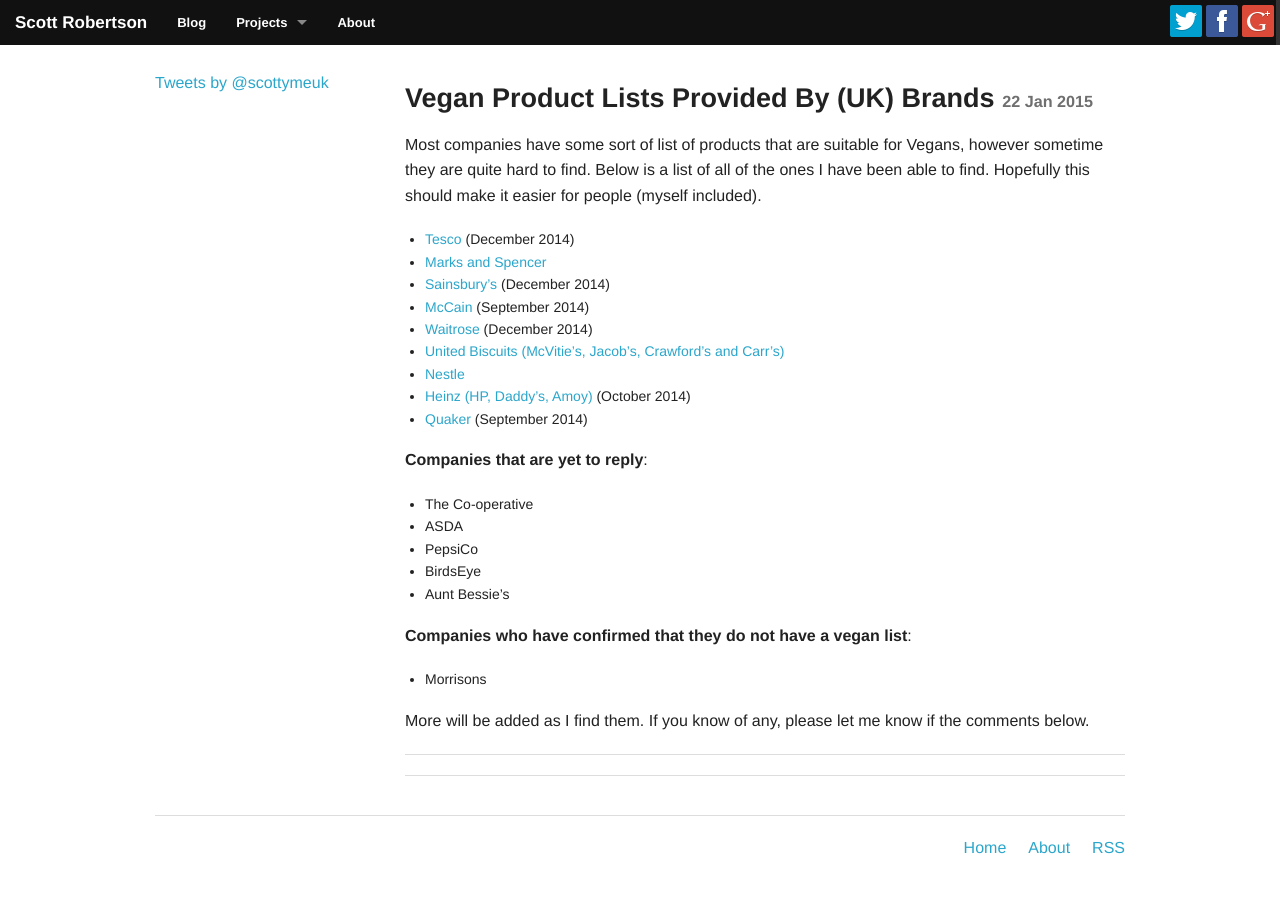
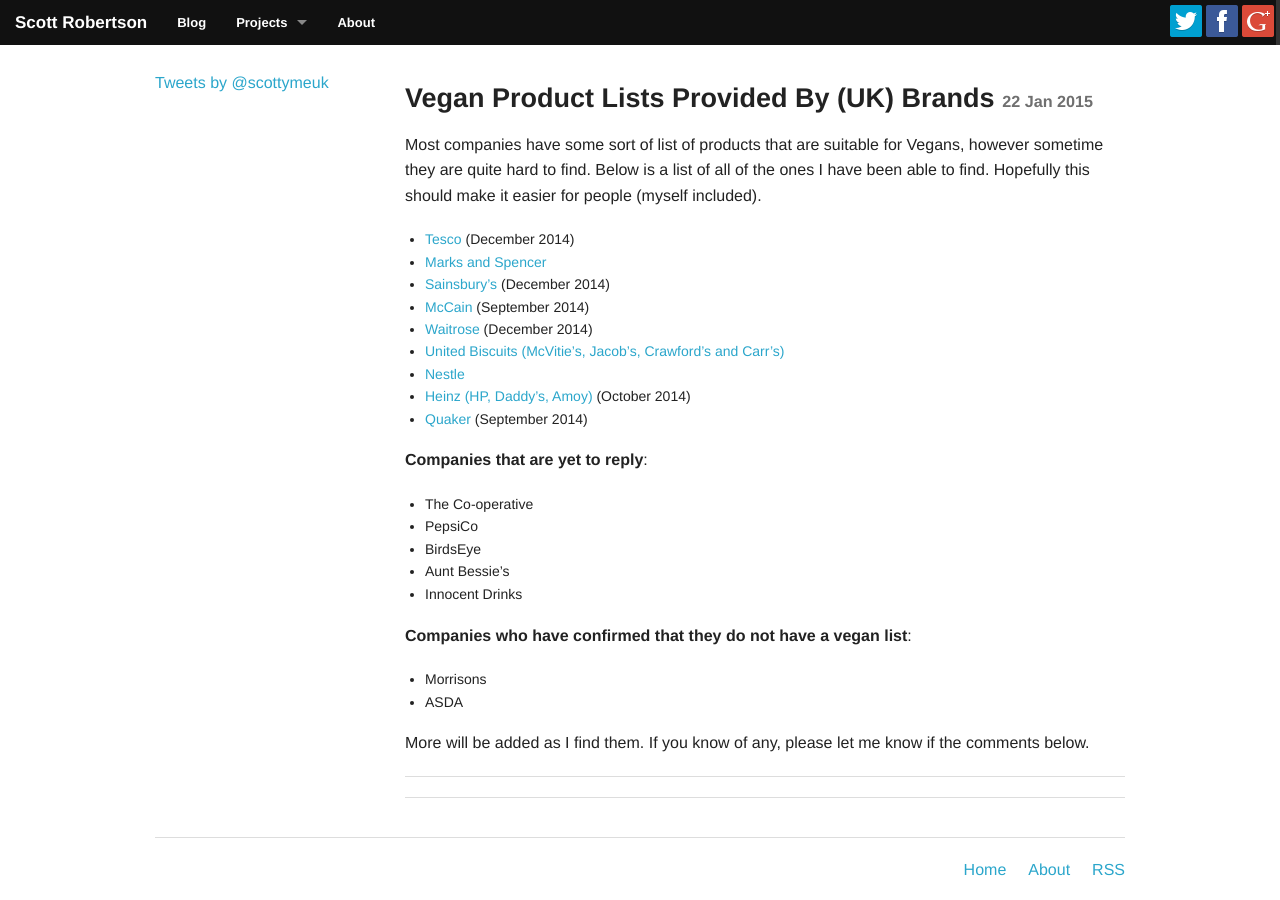
Before and after one commit to scottrobertson/scottrobertson.me, a Jekyll site: the page built from _posts/2015-01-22-uk-brands-vegan-lists.markdown, in a window 1280 px wide. Built offline with Jekyll 4.4.1, drawn with Linux system fonts in a browser that asks for light colours; nearby versions of some CDN libraries; Markdown is read by kramdown in place of the engine named in the settings; comment, search, counter and statistics services are not loaded.

Commit message:
Update 2015-01-22-uk-brands-vegan-lists.markdown

```diff
--- a/_posts/2015-01-22-uk-brands-vegan-lists.markdown
+++ b/_posts/2015-01-22-uk-brands-vegan-lists.markdown
@@ -20,13 +20,14 @@
 **Companies that are yet to reply**:
 
 - The Co-operative
-- ASDA
 - PepsiCo
 - BirdsEye
 - Aunt Bessie's
+- Innocent Drinks
 
 **Companies who have confirmed that they do not have a vegan list**:
 
  - Morrisons
+ - ASDA
 
 More will be added as I find them. If you know of any, please let me know if the comments below.
```
